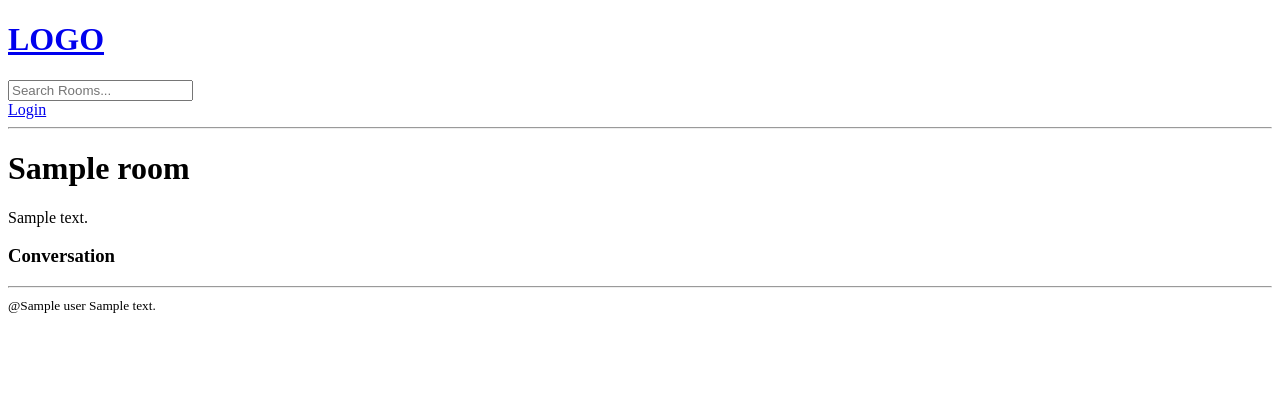
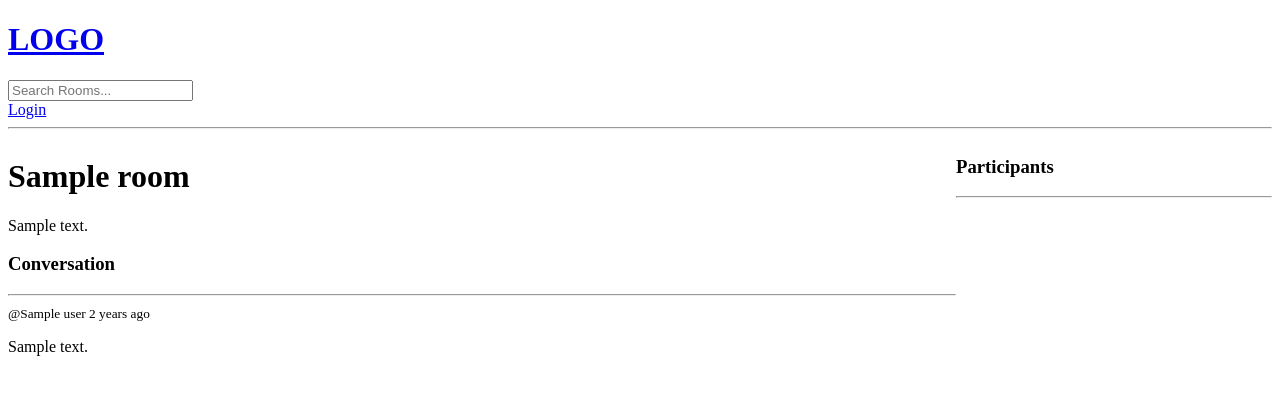
Before and after one commit to prateekmohanty63/STUDYBUD_DJANGO, a Django app: template studybud/base/templates/base/room.html in a window 1280 px wide. Shown: the top 395 px of the page. Run offline with Django 4.2, Linux system fonts and the light colour scheme; the template is opened without the code that fills it: most values are stand-ins (such as "Sample title", 1, 10 or a date in 2020).

Commit message:
Feat(Room) Added room and user many to many relationship and displayed comments

```diff
--- a/studybud/base/models.py
+++ b/studybud/base/models.py
@@ -15,7 +15,7 @@ class Room(models.Model):
     topic=models.ForeignKey(Topic,on_delete=models.SET_NULL,null=True)
     name=models.CharField(max_length=200)
     description=models.TextField(null=True,blank=True)
-    #participants=
+    participants=models.ManyToManyField(User,related_name='participants',blank=True)
     updated=models.DateTimeField(auto_now=True)
     created=models.DateTimeField(auto_now_add=True)
 
--- a/studybud/base/templates/base/room.html
+++ b/studybud/base/templates/base/room.html
@@ -1,4 +1,14 @@
 {% extends 'main.html' %} {% block content %}
+
+<style>
+  .room-container {
+    display: grid;
+    grid-template-columns: 3fr 1fr;
+  }
+</style>
+
+<div class="room-container">
+  <div>
     <h1>{{room.name}}</h1>
     <p>{{room.description}}</p>
 
@@ -7,9 +17,28 @@
       <hr />
       {% for message in room_messages %}
       <div>
-    <small>@{{message.user}} {{message.body}}</small>
+        <small>@{{message.user}} {{message.created|timesince }} ago</small>
+        <p>{{message.body}}</p>
       </div>
       {% endfor %}
     </div>
 
+    {% if request.user.is_authenticated %}
+    <div class="comment-form">
+      <form method="POST" action="">
+        {% csrf_token %}
+        <input
+          type="text"
+          name="body"
+          placeholder="Write your message here..."
+        />
+      </form>
+    </div>
+    {% endif %}
+  </div>
+  <div>
+    <h3>Participants</h3>
+    <hr />
+  </div>
+</div>
 {% endblock %}
```
Also changed, not shown: studybud/base/views.py (+13 -2 lines), studybud/base/migrations/0003_alter_room_options_room_participants.py (added), studybud/db.sqlite3. Lines whose indentation alone changed are shown as unchanged.
